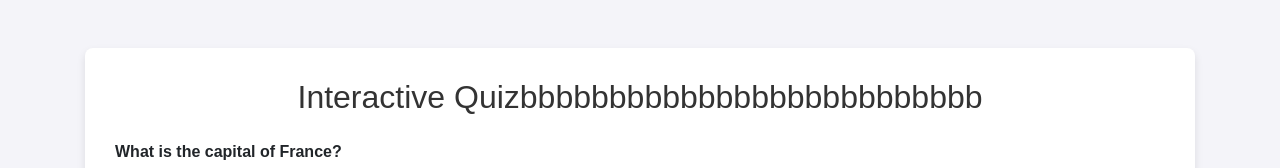
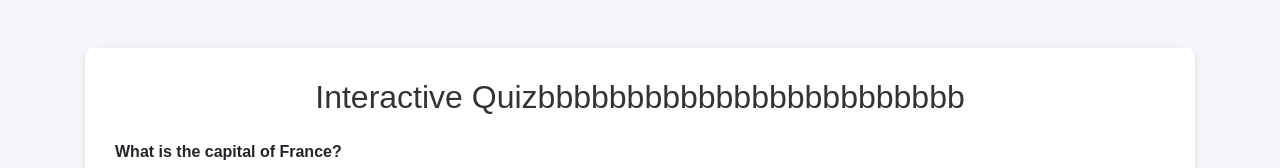
Before and after one commit to Balamurugan2004m/INTERACTIVE-QUIZ-APPLICATION, a plain HTML site: page index.html in a window 1280 px wide. Shown: the top 168 px of the page. Drawn offline with nearby package versions, Linux system fonts and the light colour scheme.

Commit message:
Update index.html

```diff
--- a/index.html
+++ b/index.html
@@ -10,7 +10,7 @@
 <body>
     <div class="container mt-5">
         <div class="quiz-container">
-            <h2 class="text-center">Interactive Quizbbbbbbbbbbbbbbbbbbbbbbbbbb</h2>
+            <h2 class="text-center">Interactive Quizbbbbbbbbbbbbbbbbbbbbbbbb</h2>
             <div id="question-box" class="mt-4"></div>
             <div class="text-center mt-3">
                 <button id="next-btn" class="btn btn-primary">Next</button>
```
